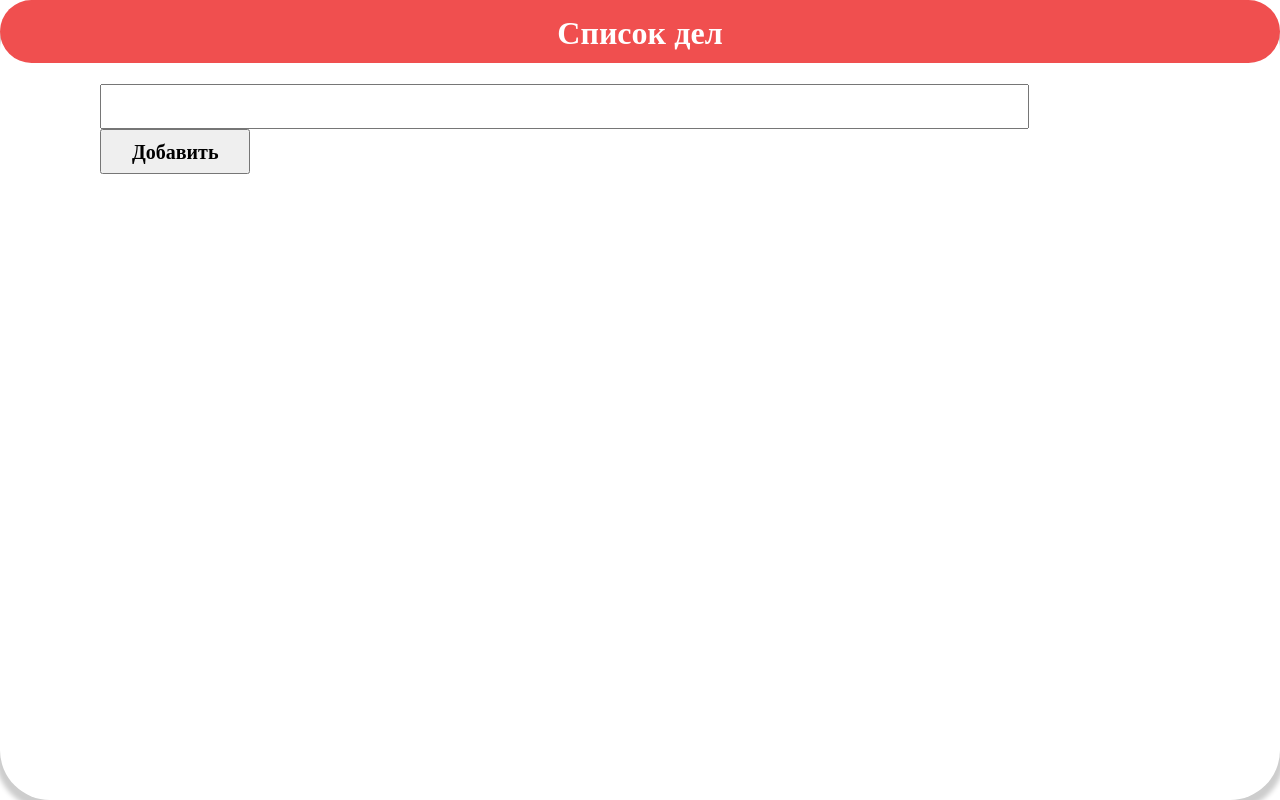
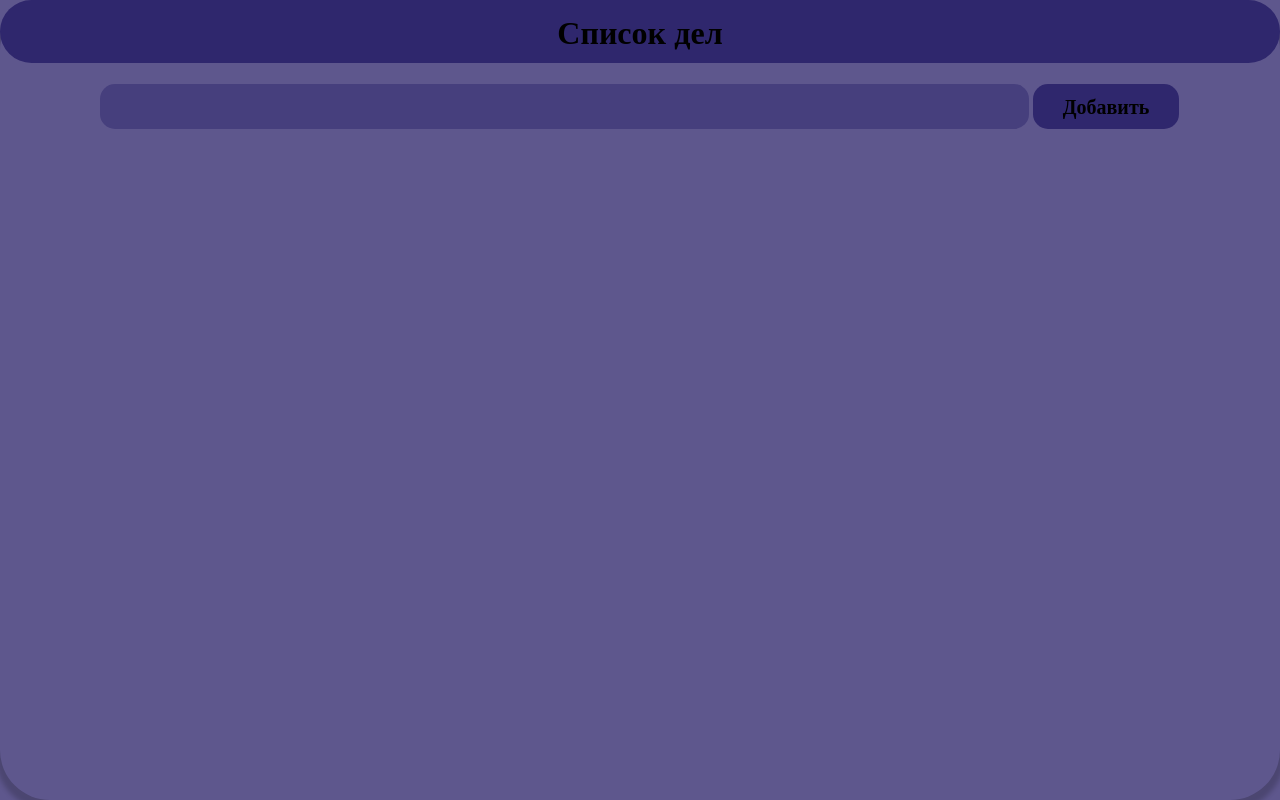
Before and after one commit to HoBaBL/todo, a plain HTML site: page index.html in a window 1280 px wide. Drawn offline with nearby package versions, Linux system fonts and the light colour scheme.

Commit message:
Update style.css

```diff
--- a/style.css
+++ b/style.css
@@ -17,6 +17,7 @@ html,
 body {
     margin: 0;
     padding: 0;
+    background-color: #5e578d;
 }
 
 main {
@@ -31,7 +32,7 @@ main {
 h1 {
     font-family: 'Open Sans';
     font-weight: 800;
-    color: white;
+    color: black;
     padding: 10px;
     margin-top: 0;
 }
@@ -39,8 +40,9 @@ h1 {
 .position_h1 {
     width: 100%;
     text-align: center;
-    background-color: rgb(240, 79, 79);
+    background-color: #2f276d;
     border-radius: 50px;
+
 }
 
 .text_vvod {
@@ -50,7 +52,12 @@ h1 {
     font-family: 'Open Sans';
     font-weight: 600;
     font-size: 20px;
+    background-color: #463f7d;
+    border-radius: 15px;
+    border: none;
+    outline: none;
 }
+
 
 .btn-vvod {
     padding: 7px 30px;
@@ -59,6 +66,9 @@ h1 {
     font-weight: 600;
     height: 45px;
     font-size: 20px;
+    background-color: #2f276d;
+    border: none;
+    border-radius: 15px;
 }
 
 .pole_position {
@@ -109,6 +119,7 @@ h1 {
     border-radius: 10px;
     -webkit-transition: -webkit-transform .8s ease-in-out;
     transition: transform .8s ease-in-out;
+    background-color: transparent;
 }
 
 .delete-btn:hover {
```
